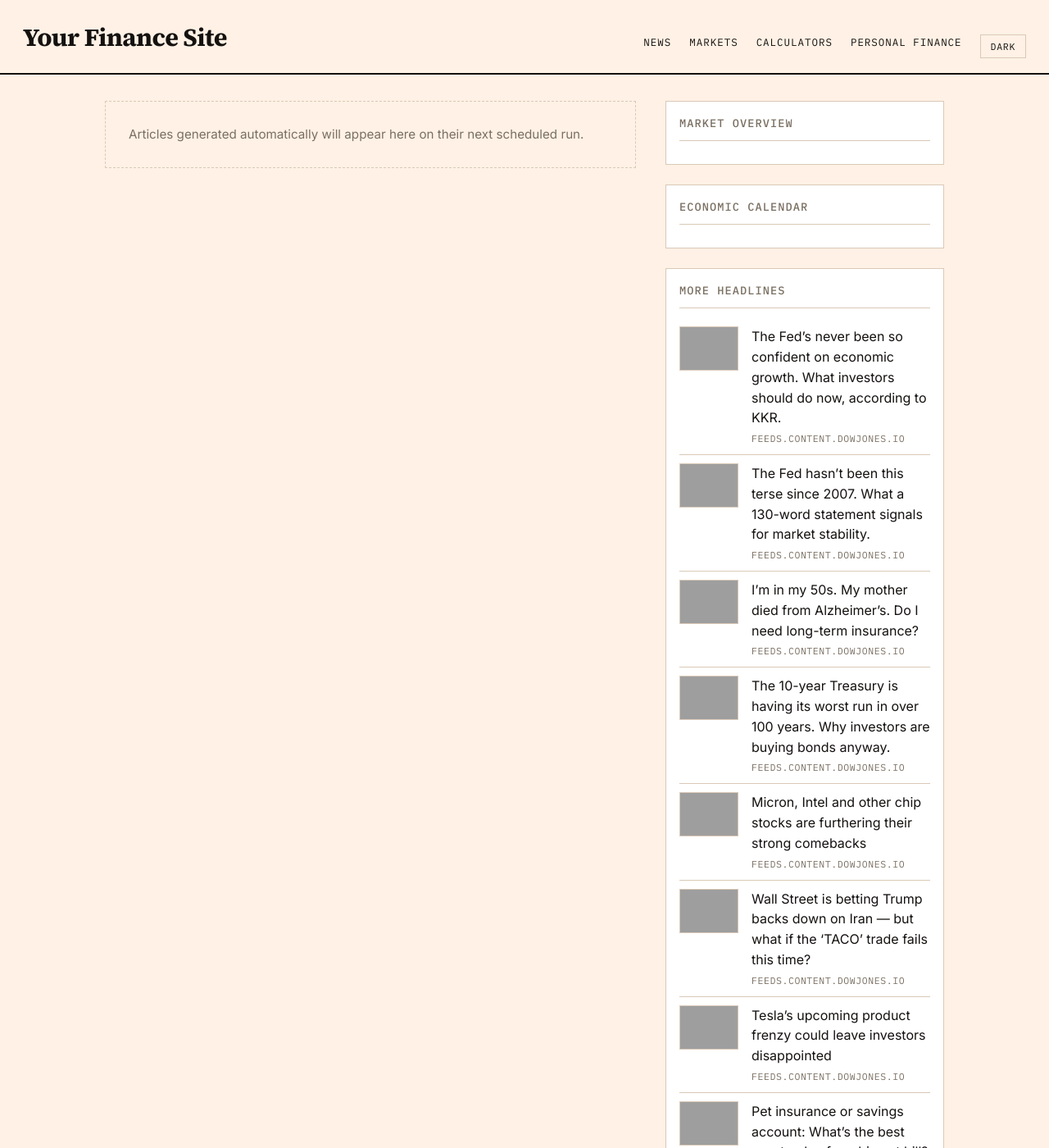
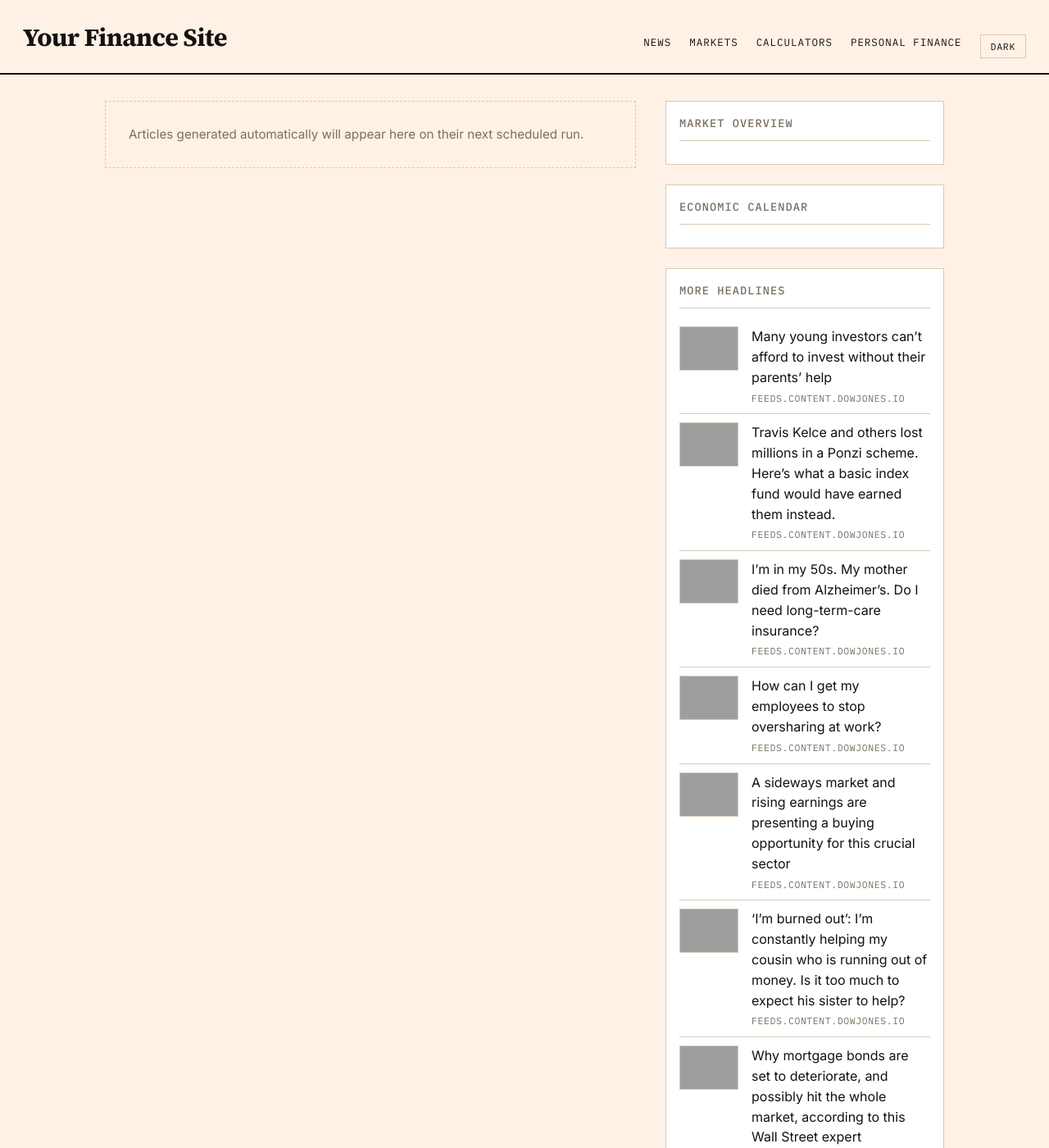
Before and after one commit to GlobTechCo/globtechco.github.io, a Jekyll site: the page built from index.html, in a window 1280 px wide and 1400 px high, cut to the strip 0-1400 px from the top of the window. Shown: the whole strip at 82% size. Built offline with Jekyll 4.4.1, drawn with Linux system fonts in a browser that asks for light colours; a script that is not in the unit is left out; the list of posts is cut into pages by our own code; some of the changed text lies outside the part shown; grey boxes are pictures that could not be loaded.

Commit message:
Auto-content update 2026-09-18

```diff
--- a/_data/aggregator.yml
+++ b/_data/aggregator.yml
@@ -1,50 +1,50 @@
-- title: "The Fed\u2019s never been so confident on economic growth. What investors should do now, according to KKR."
-  link: "https://www.marketwatch.com/story/the-feds-never-been-so-confident-on-economic-growth-what-investors-should-do-now-according-to-kkr-b2eef2ee?mod=mw_rss_topstories"
+- title: "Many young investors can\u2019t afford to invest without their parents\u2019 help"
+  link: "https://www.marketwatch.com/story/many-young-investors-cant-afford-to-invest-without-their-parents-help-dbb05687?mod=mw_rss_topstories"
   source: "feeds.content.dowjones.io"
-  pubdate: "Fri, 18 Sep 2026 10:08:00 GMT"
-  image: "https://images.mktw.net/im-67439365"
-- title: "The Fed hasn\u2019t been this terse since 2007. What a 130-word statement signals for market stability."
-  link: "https://www.marketwatch.com/story/the-fed-hasnt-been-this-terse-since-2007-what-a-130-word-statement-signals-for-market-stability-0fd31292?mod=mw_rss_topstories"
+  pubdate: "Fri, 18 Sep 2026 15:14:00 GMT"
+  image: "https://images.mktw.net/im-96227400"
+- title: "Travis Kelce and others lost millions in a Ponzi scheme. Here\u2019s what a basic index fund would have earned them instead."
+  link: "https://www.marketwatch.com/story/travis-kelce-and-others-lost-millions-in-a-ponzi-scheme-heres-what-a-basic-index-fund-would-have-earned-them-instead-c1ee3bd6?mod=mw_rss_topstories"
   source: "feeds.content.dowjones.io"
-  pubdate: "Fri, 18 Sep 2026 10:08:00 GMT"
-  image: "https://images.mktw.net/im-45285362"
-- title: "I\u2019m in my 50s. My mother died from Alzheimer\u2019s. Do I need long-term insurance?"
+  pubdate: "Fri, 18 Sep 2026 14:09:00 GMT"
+  image: "https://images.mktw.net/im-24607962"
+- title: "I\u2019m in my 50s. My mother died from Alzheimer\u2019s. Do I need long-term-care insurance?"
   link: "https://www.marketwatch.com/story/im-in-my-50s-my-mother-died-from-alzheimers-do-i-need-long-term-insurance-14d58069?mod=mw_rss_topstories"
   source: "feeds.content.dowjones.io"
-  pubdate: "Fri, 18 Sep 2026 09:15:00 GMT"
+  pubdate: "Fri, 18 Sep 2026 13:39:00 GMT"
   image: "https://images.mktw.net/im-68469739"
-- title: "The 10-year Treasury is having its worst run in over 100 years. Why investors are buying bonds anyway."
-  link: "https://www.marketwatch.com/story/the-bond-market-is-seeing-trouble-why-investors-are-buying-now-anyway-065a2f9f?mod=mw_rss_topstories"
+- title: "How can I get my employees to stop oversharing at work?"
+  link: "https://www.marketwatch.com/story/how-can-i-get-my-employees-to-stop-oversharing-at-work-540ba78c?mod=mw_rss_topstories"
   source: "feeds.content.dowjones.io"
-  pubdate: "Thu, 17 Sep 2026 21:22:00 GMT"
-  image: "https://images.mktw.net/im-19641233"
-- title: "Micron, Intel and other chip stocks are furthering their strong comebacks"
-  link: "https://www.marketwatch.com/story/micron-intel-and-other-chip-stocks-are-furthering-their-strong-comebacks-14b1ecac?mod=mw_rss_topstories"
+  pubdate: "Fri, 18 Sep 2026 13:32:00 GMT"
+  image: "https://images.mktw.net/im-07441721"
+- title: "A sideways market and rising earnings are presenting a buying opportunity for this crucial sector"
+  link: "https://www.marketwatch.com/story/a-sideways-market-and-rising-earnings-are-presenting-opportunities-not-seen-since-chatgpt-first-launched-0c37f89d?mod=mw_rss_topstories"
   source: "feeds.content.dowjones.io"
-  pubdate: "Thu, 17 Sep 2026 21:22:00 GMT"
-  image: "https://images.mktw.net/im-37901280"
+  pubdate: "Fri, 18 Sep 2026 13:30:00 GMT"
+  image: "https://images.mktw.net/im-02558330"
+- title: "\u2018I\u2019m burned out\u2019: I\u2019m constantly helping my cousin who is running out of money. Is it too much to expect his sister to help?"
+  link: "https://www.marketwatch.com/story/im-burned-out-im-constantly-helping-my-cousin-who-is-running-out-of-money-is-it-too-much-to-expect-his-sister-to-help-540def9a?mod=mw_rss_topstories"
+  source: "feeds.content.dowjones.io"
+  pubdate: "Fri, 18 Sep 2026 13:29:00 GMT"
+  image: "https://images.mktw.net/im-59442466"
+- title: "Why mortgage bonds are set to deteriorate, and possibly hit the whole market, according to this Wall Street expert"
+  link: "https://www.marketwatch.com/story/why-mortgage-bonds-are-set-to-deteriorate-and-possibly-hit-the-whole-market-according-to-this-wall-street-expert-0dd7f05d?mod=mw_rss_topstories"
+  source: "feeds.content.dowjones.io"
+  pubdate: "Fri, 18 Sep 2026 12:40:00 GMT"
+  image: "https://images.mktw.net/im-58988269"
+- title: "Tesla\u2019s upcoming product frenzy could leave investors disappointed"
+  link: "https://www.marketwatch.com/story/teslas-upcoming-product-frenzy-could-leave-investors-disappointed-18619fb3?mod=mw_rss_topstories"
+  source: "feeds.content.dowjones.io"
+  pubdate: "Fri, 18 Sep 2026 12:34:00 GMT"
+  image: "https://images.mktw.net/im-00352218"
+- title: "Warren Buffett moves further out of the spotlight at Berkshire, as his son is named chairman"
+  link: "https://www.marketwatch.com/story/warren-buffett-exits-as-berkshire-hathaway-as-his-son-howard-becomes-chairman-095cc4f9?mod=mw_rss_topstories"
+  source: "feeds.content.dowjones.io"
+  pubdate: "Fri, 18 Sep 2026 12:22:00 GMT"
+  image: "https://images.mktw.net/im-49017786"
 - title: "Wall Street is betting Trump backs down on Iran \u2014 but what if the \u2018TACO\u2019 trade fails this time?"
   link: "https://www.marketwatch.com/story/wall-street-is-betting-trump-backs-down-on-iran-but-what-if-the-taco-trade-fails-this-time-53845c77?mod=mw_rss_topstories"
   source: "feeds.content.dowjones.io"
-  pubdate: "Thu, 17 Sep 2026 21:09:00 GMT"
+  pubdate: "Fri, 18 Sep 2026 11:51:00 GMT"
   image: "https://images.mktw.net/im-32806700"
-- title: "Tesla\u2019s upcoming product frenzy could leave investors disappointed"
-  link: "https://www.marketwatch.com/story/teslas-upcoming-product-frenzy-could-leave-investors-disappointed-18619fb3?mod=mw_rss_topstories"
-  source: "feeds.content.dowjones.io"
-  pubdate: "Thu, 17 Sep 2026 20:23:00 GMT"
-  image: "https://images.mktw.net/im-639029"
-- title: "Pet insurance or savings account: What\u2019s the best way to plan for a big vet bill?"
-  link: "https://www.marketwatch.com/story/pet-insurance-or-savings-account-whats-the-best-way-to-plan-for-a-big-vet-bill-f9f22f33?mod=mw_rss_topstories"
-  source: "feeds.content.dowjones.io"
-  pubdate: "Thu, 17 Sep 2026 20:19:00 GMT"
-  image: "https://images.mktw.net/im-66526496"
-- title: "Pok\u00e9mon has turned 30, and Target is set to cash in on the anniversary craze"
-  link: "https://www.marketwatch.com/story/pokemon-has-turned-30-and-target-is-set-to-cash-in-on-the-anniversary-craze-f5eb2af1?mod=mw_rss_topstories"
-  source: "feeds.content.dowjones.io"
-  pubdate: "Thu, 17 Sep 2026 20:13:00 GMT"
-  image: "https://images.mktw.net/im-89961925"
-- title: "Saudi Arabia is now pushing to export more oil through the Strait of Hormuz"
-  link: "https://www.marketwatch.com/story/saudi-arabia-is-now-pushing-to-export-more-oil-through-the-strait-of-hormuz-bcce044b?mod=mw_rss_topstories"
-  source: "feeds.content.dowjones.io"
-  pubdate: "Thu, 17 Sep 2026 19:52:00 GMT"
-  image: "https://images.mktw.net/im-46541430"
```
